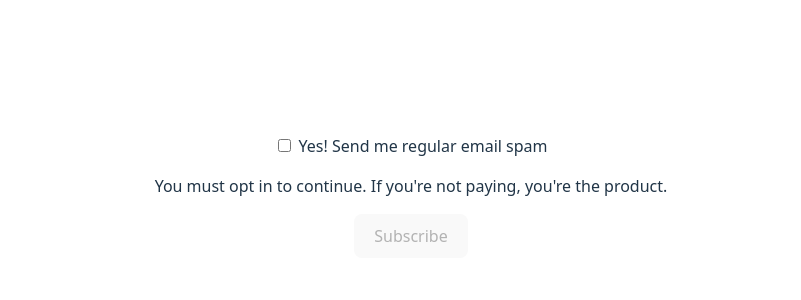
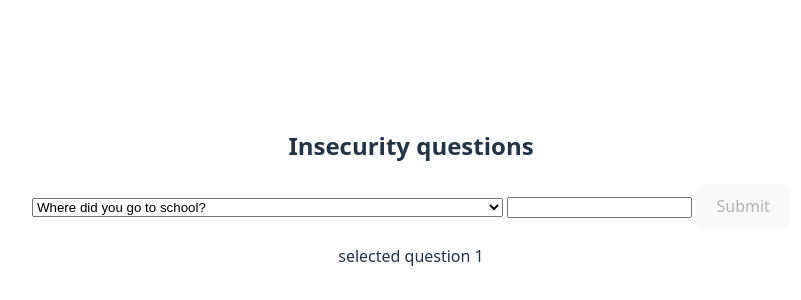
Before and after one commit to Andy-Castle/SvelteTutorialBasicAdvanced, a Svelte app: page / in a window 1280 px wide. Shown: the part 204-504 px from the top of the page, without its empty margins (229-1030 px from the left). Built offline with nearby package versions, Linux system fonts and the light colour scheme.

Commit message:
Select Bindings, aqui se vio como podemos aplicar el bind a el elemento select

```diff
--- a/src/App.svelte
+++ b/src/App.svelte
@@ -26,9 +26,10 @@
   // import SpreadingEvents from "./Basic Svelte/Events/SpreadingEvents/SpreadingEvents.svelte";
   // import TextInputs from "./Basic Svelte/Bindings/TextInputs.svelte"
   // import NumericInputs from "./Basic Svelte/Bindings/NumericInputs.svelte";
-  import CheckboxInputs from "./Basic Svelte/Bindings/CheckboxInputs.svelte";
+  // import CheckboxInputs from "./Basic Svelte/Bindings/CheckboxInputs.svelte";
+  import SelectBindings from "./Basic Svelte/Bindings/SelectBindings.svelte";
 </script>
 
 <main>
-<CheckboxInputs/>
+<SelectBindings/>
 </main>
--- /dev/null
+++ b/src/Basic Svelte/Bindings/SelectBindings.svelte
@@ -0,0 +1,65 @@
+<script>
+	let questions = $state([
+		{
+			id: 1,
+			text: `Where did you go to school?`
+		},
+		{
+			id: 2,
+			text: `What is your mother's name?`
+		},
+		{
+			id: 3,
+			text: `What is another personal fact that an attacker could easily find with Google?`
+		}
+	]);
+
+	let selected = $state();
+
+	let answer = $state('');
+
+	function handleSubmit(e) {
+		e.preventDefault();
+
+		alert(
+			`answered question ${selected.id} (${selected.text}) with "${answer}"`
+		);
+	}
+</script>
+
+<h2>Insecurity questions</h2>
+
+<!-- Tambien podemos utilizar bind:value con select elementos: -->
+
+<!-- Hay que tener en cuenta que el option, los valores son objetos
+ en lugar de cadenas, a svelte no le importa -->
+
+<form onsubmit={handleSubmit}>
+	<select
+		bind:value={selected}
+		onchange={() => (answer = '')}
+	>
+		{#each questions as question}
+			<option value={question}>
+				{question.text}
+			</option>
+		{/each}
+	</select>
+
+	<input bind:value={answer} />
+
+	<button disabled={!answer} type="submit">
+		Submit
+	</button>
+</form>
+
+<!-- Porque no hemos establecido un valor inicial de selected, el
+ enlace lo establecerá automáticamente en el valor predeterminado
+ (el primero de la lista). Pero tenga cuidado — hasta que se inicialice
+ el enlace, selected permanece indefinido, por lo que no podemos hacer
+ referencia ciega, por ejemplo. selected.id en la plantilla. -->
+<p>
+	selected question {selected
+		? selected.id
+		: '[waiting...]'}
+</p>
```
